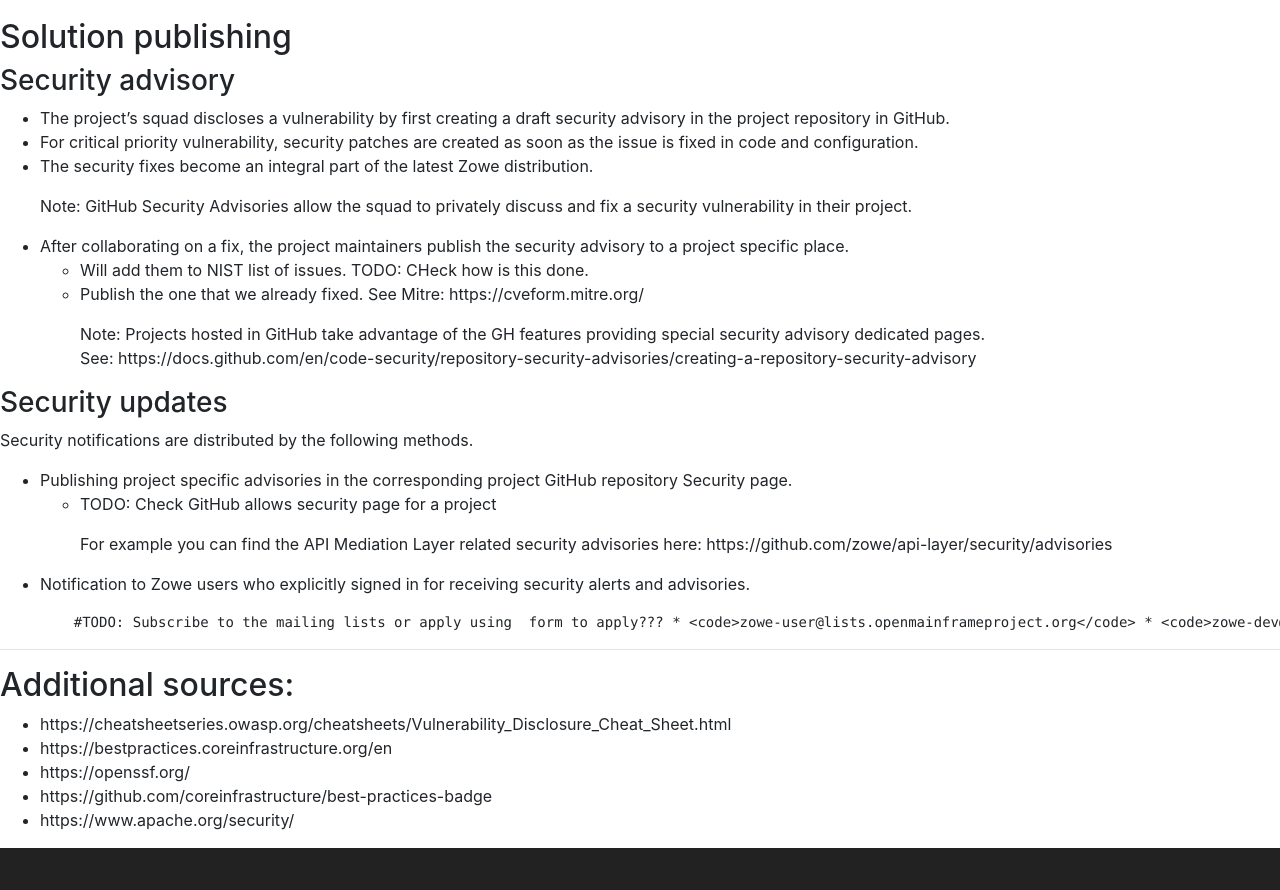
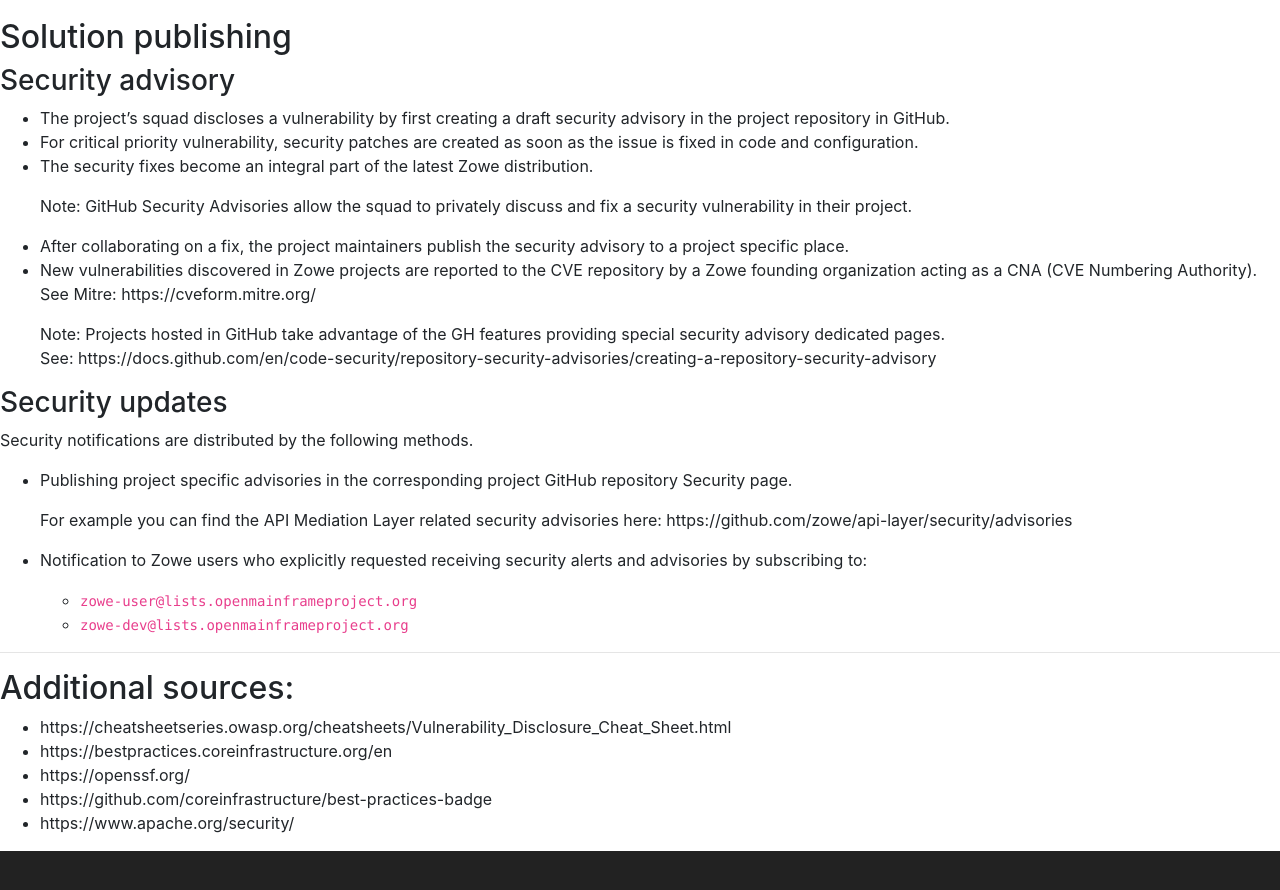
Before and after one commit to zowe/zowe.github.io, a Jekyll site: the page built from security.md, in a window 1280 px wide and 900 px high, scrolled down 3272 px. Shown: the top 890 px of the window. Built offline with Jekyll 4.4.1, drawn with Linux system fonts in a browser that asks for light colours; our own code applies the rules of GitHub Pages for plain Markdown files.

Commit message:
Resolve TODOs
Signed-off-by: Pavlin Zahariev <pavlin.zahariev@broadcom.net>

```diff
--- a/security.md
+++ b/security.md
@@ -64,8 +64,6 @@
 <!-- Zowe-SSDP-SDLC #ID: ZSSD-LP:RV-ICV-PVM -->
 
 Zowe encourages the community, users and security researchers to perform testing and report vulnerabilities.
-
-<!-- #TODO: Publish the reporting process on the project web-site: Open SSF: FLOSS Best Practices Criteria  - Vulnerability report process -->
 
 Please direct all security issues to <code>zowe-security@lists.openmainframeproject.org</code>.
 
@@ -184,8 +182,7 @@
 
     Note: GitHub Security Advisories allow the squad to privately discuss and fix a security vulnerability in their project.
 * After collaborating on a fix, the project maintainers publish the security advisory to a project specific place.
-  * Will add them to NIST list of issues. TODO: CHeck how is this done.
-  * Publish the one that we already fixed. See Mitre: https://cveform.mitre.org/
+* New vulnerabilities discovered in Zowe projects are reported to the CVE repository by a Zowe founding organization acting as a CNA (CVE Numbering Authority). See Mitre: https://cveform.mitre.org/
 
 
     Note: Projects hosted in GitHub take advantage of the GH features providing special security advisory dedicated pages.
@@ -195,13 +192,11 @@
 Security notifications are distributed by the following methods.
 
 * Publishing project specific advisories in the corresponding project GitHub repository Security page.
-  * TODO: Check GitHub allows security page for a project
 
 
     For example you can find the API Mediation Layer related security advisories here: https://github.com/zowe/api-layer/security/advisories
-* Notification to Zowe users who explicitly signed in for receiving security alerts and advisories.
 
-          #TODO: Subscribe to the mailing lists or apply using  form to apply???
+* Notification to Zowe users who explicitly requested receiving security alerts and advisories by subscribing to:
   * <code>zowe-user@lists.openmainframeproject.org</code>
   * <code>zowe-dev@lists.openmainframeproject.org</code>
 
```
